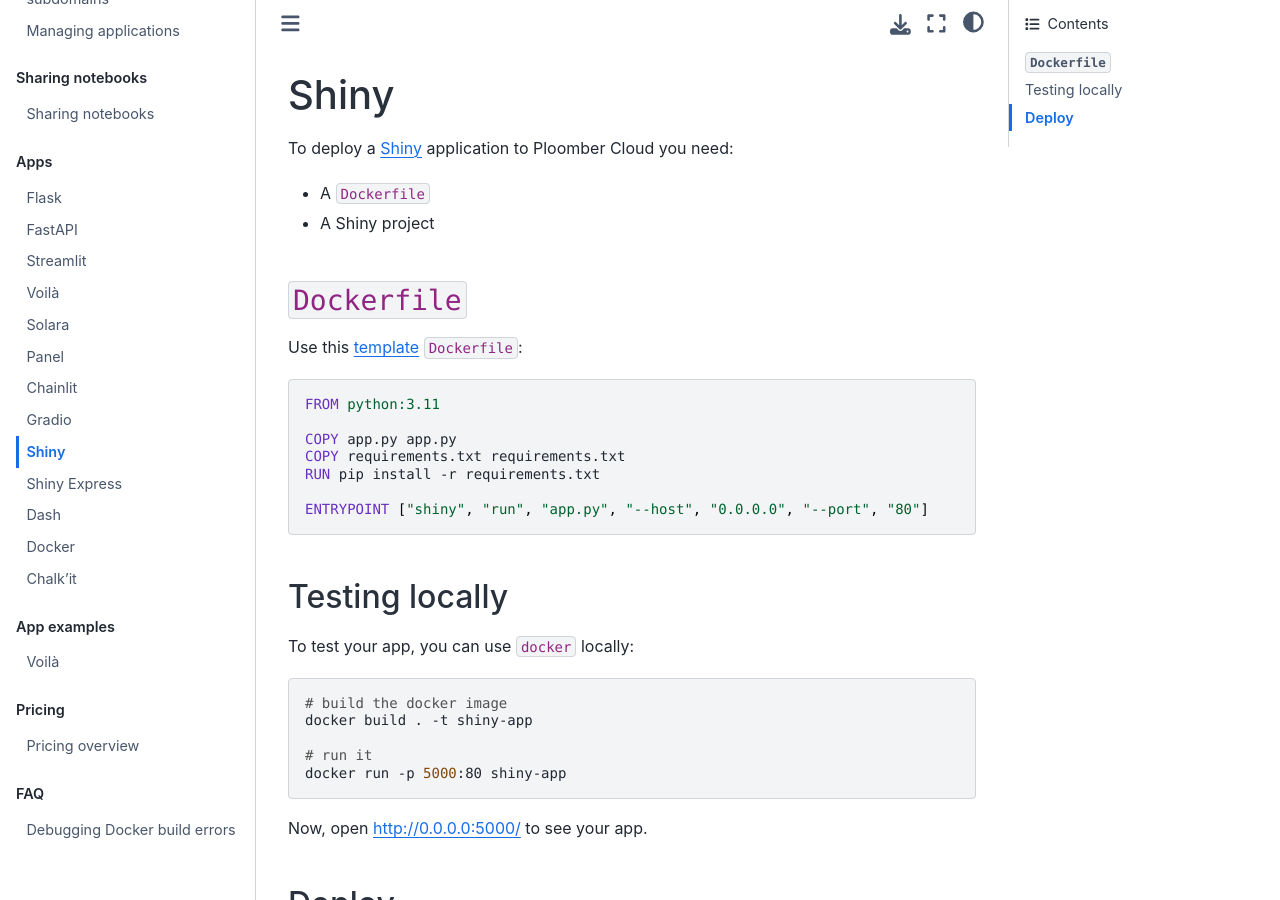
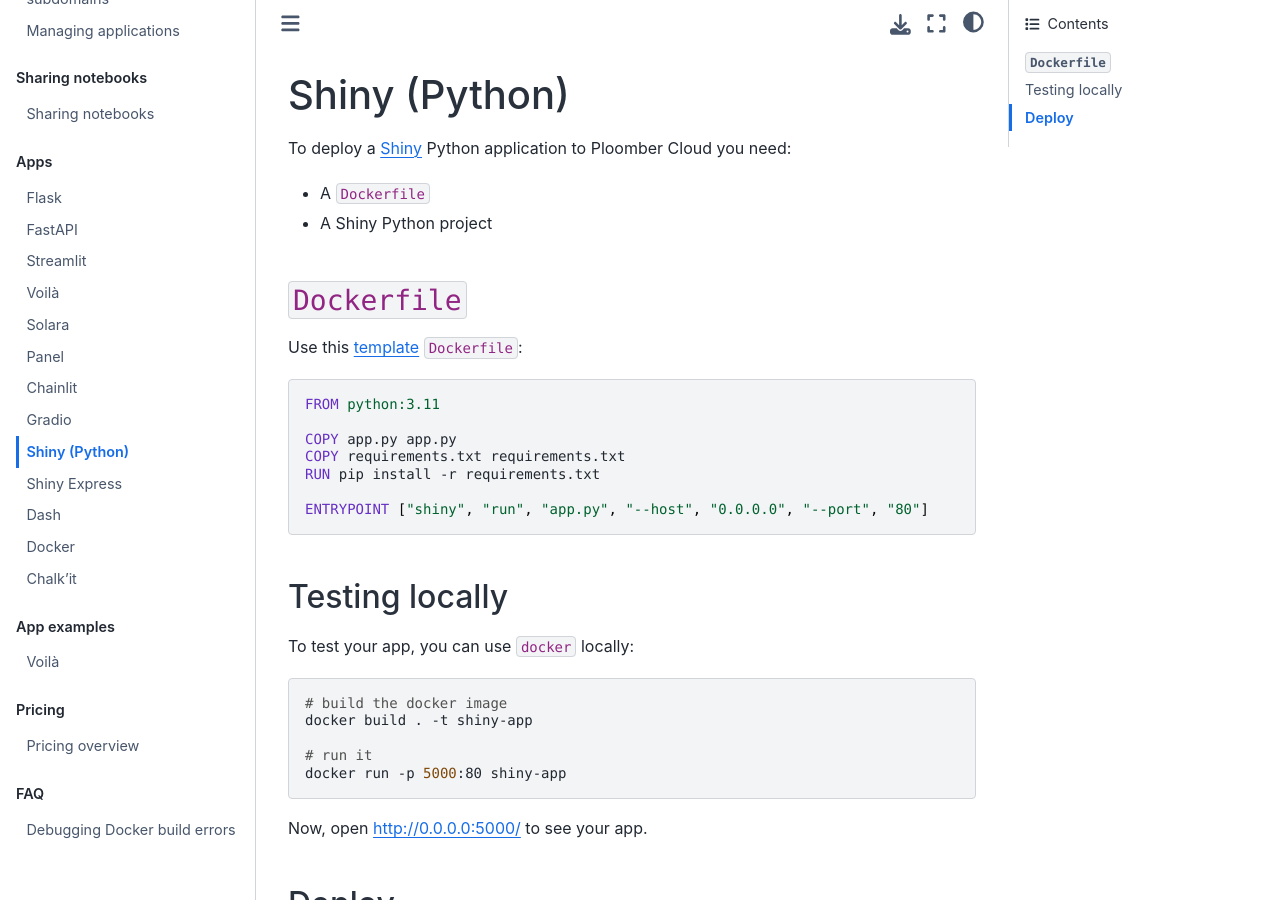
Before and after one commit to ploomber/doc, a Jupyter Book: the page built from doc/apps/shiny.md, in a window 1280 px wide and 900 px high. Built offline with Jupyter Book 1.0.4 settings and Sphinx 7.4.7 and the Sphinx Book theme 1.1.4, drawn with Linux system fonts in a browser that asks for light colours.

Commit message:
updates instructions

```diff
--- a/doc/apps/shiny.md
+++ b/doc/apps/shiny.md
@@ -1,9 +1,9 @@
-# Shiny
+# Shiny (Python)
 
-To deploy a [Shiny](https://shiny.posit.co/py/docs/overview.html) application to Ploomber Cloud you need:
+To deploy a [Shiny](https://shiny.posit.co/py/docs/overview.html) Python application to Ploomber Cloud you need:
 
 - A `Dockerfile`
-- A Shiny project
+- A Shiny Python project
 
 ## `Dockerfile`
 
```
